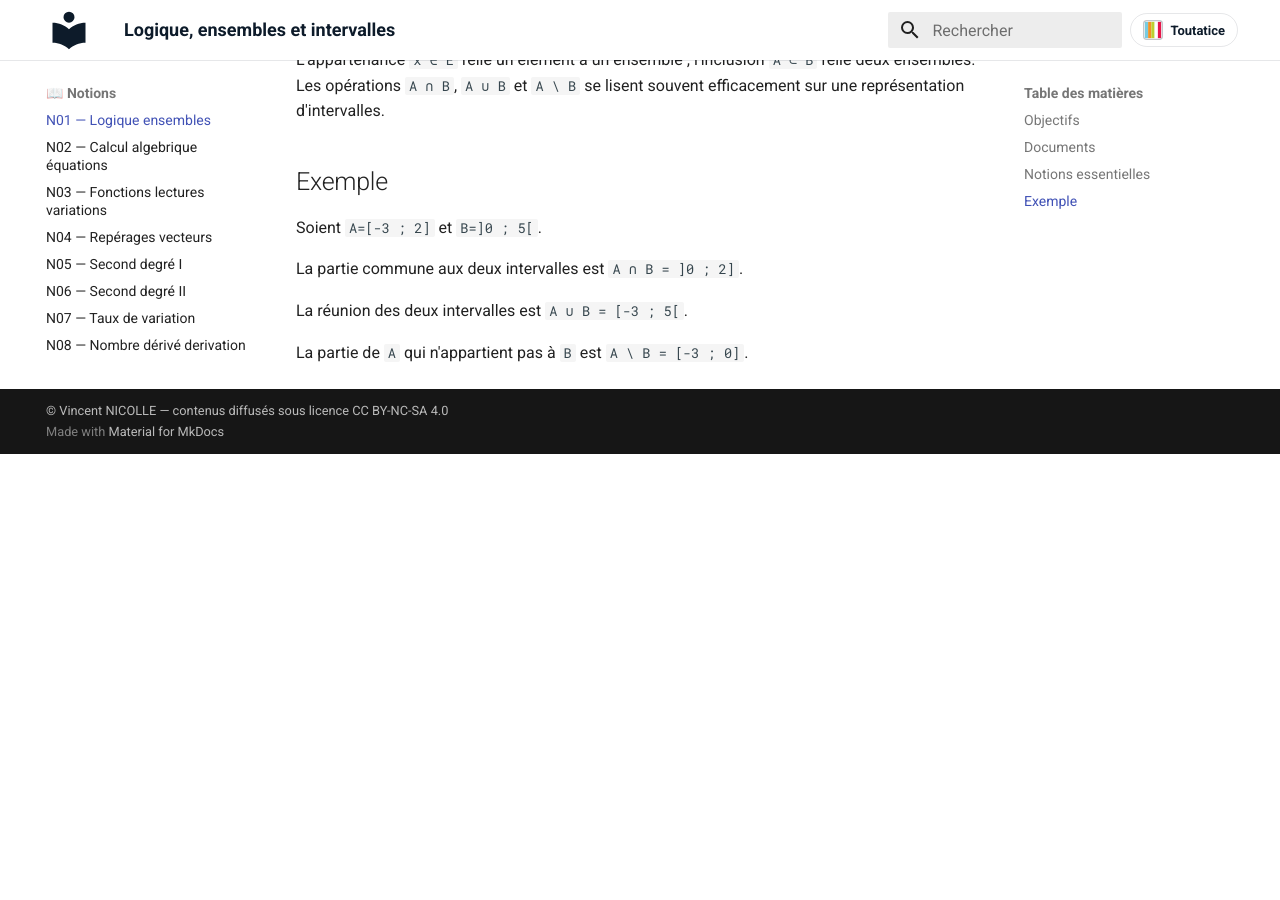
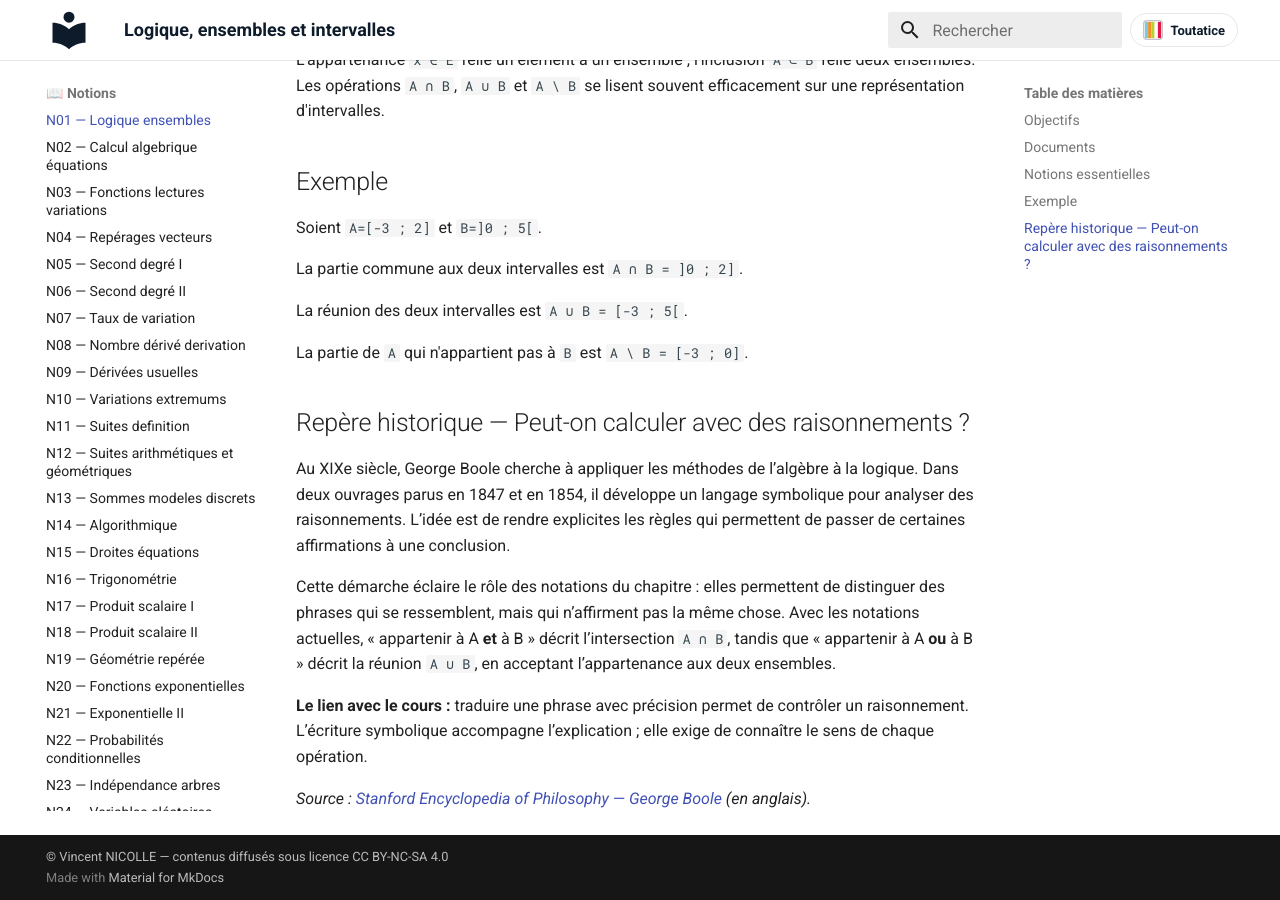
Before and after one commit to vnicolle56610/maths-premiere-specialite, an MkDocs documentation site: the page built from docs/notions/N01-logique-ensembles.md, in a window 1280 px wide and 900 px high, scrolled down 1208 px. Built offline with MkDocs 1.6.1 and Material for MkDocs 9.7.7, drawn with Linux system fonts in a browser that asks for light colours; before the commit the page ends 1662 px from its top, so only the background shows below that.

Commit message:
Ajoute des repères historiques aux notions N01 à N03

```diff
--- a/docs/notions/N01-logique-ensembles.md
+++ b/docs/notions/N01-logique-ensembles.md
@@ -53,3 +53,13 @@
 La réunion des deux intervalles est `A ∪ B = [-3 ; 5[`.
 
 La partie de `A` qui n'appartient pas à `B` est `A \ B = [-3 ; 0]`.
+
+## Repère historique — Peut-on calculer avec des raisonnements ?
+
+Au XIXe siècle, George Boole cherche à appliquer les méthodes de l’algèbre à la logique. Dans deux ouvrages parus en 1847 et en 1854, il développe un langage symbolique pour analyser des raisonnements. L’idée est de rendre explicites les règles qui permettent de passer de certaines affirmations à une conclusion.
+
+Cette démarche éclaire le rôle des notations du chapitre : elles permettent de distinguer des phrases qui se ressemblent, mais qui n’affirment pas la même chose. Avec les notations actuelles, « appartenir à A **et** à B » décrit l’intersection `A ∩ B`, tandis que « appartenir à A **ou** à B » décrit la réunion `A ∪ B`, en acceptant l’appartenance aux deux ensembles.
+
+**Le lien avec le cours :** traduire une phrase avec précision permet de contrôler un raisonnement. L’écriture symbolique accompagne l’explication ; elle exige de connaître le sens de chaque opération.
+
+*Source : [Stanford Encyclopedia of Philosophy — George Boole](https://plato.stanford.edu/entries/boole/) (en anglais).*
```
Also changed, not shown: docs/notions/N02-calcul-algebrique-equations.md (+10 -0 lines), docs/notions/N03-fonctions-lectures-variations.md (+10 -0 lines).
